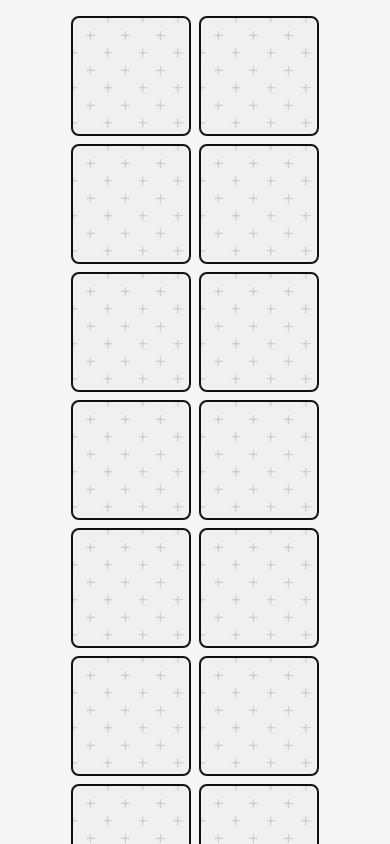
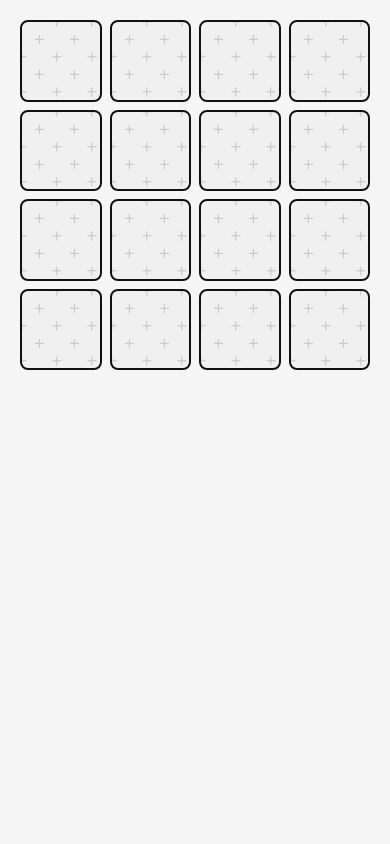
Before and after one commit to rayenrsalhi9/matchy, a React (Vite) app: page / in a window 390 px wide. Both pictures are taken after a click on the button "Start game". Shown: the top 844 px of the page. Built offline with nearby package versions, Linux system fonts and the light colour scheme.

Commit message:
refactor(styles): update game layout and image import path
- Replace flex layout with grid for cards container to improve responsiveness
- Add media query for mobile view adjustments
- Update brain icon import path to use absolute path

```diff
--- a/src/index.css
+++ b/src/index.css
@@ -81,14 +81,17 @@
 /* game design */
 .game {
     padding: 1em;
+    width: 100%;
+    max-width: 800px;
+    margin: 0 auto;
 }
 
 .game .cards-container {
-    display: flex;
-    flex-wrap: wrap;
+    display: grid;
+    grid-template-columns: repeat(4, 1fr);
+    gap: 1em;
     justify-content: center;
-    align-items: center;
-    gap: .5em;
+    padding: 0.5em;
 }
 
 .game .card {
@@ -136,3 +139,10 @@
     height: auto;
     object-fit: contain;
 }
+
+@media (max-width: 500px) {
+    .game .cards-container {
+        gap: 0.5em;
+        padding: 0.25em;
+    }
+}
--- a/src/pages/Home.jsx
+++ b/src/pages/Home.jsx
@@ -1,4 +1,4 @@
-import brainIcon from '../../public/images/home/brain.png'
+import brainIcon from '/images/home/brain.png'
 
 export default function Home({ setIsHome }) {
   return (
```
